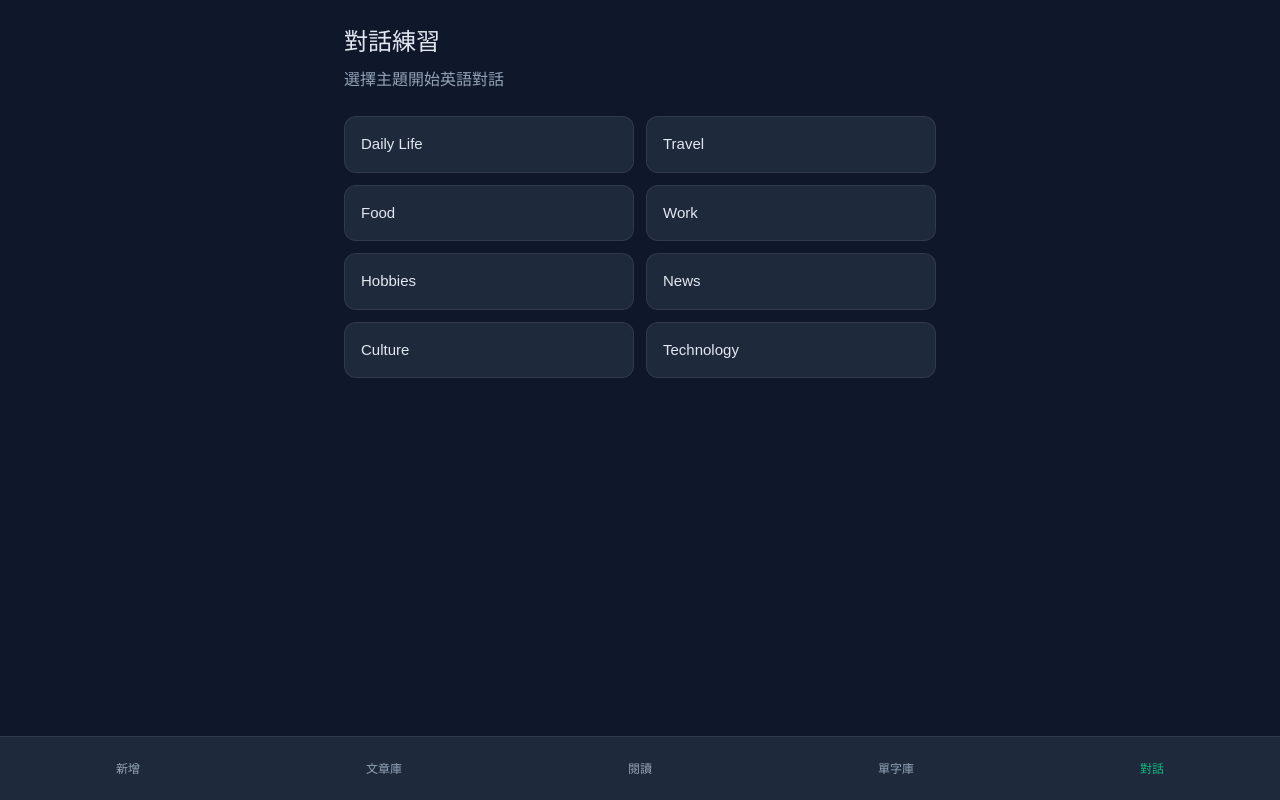
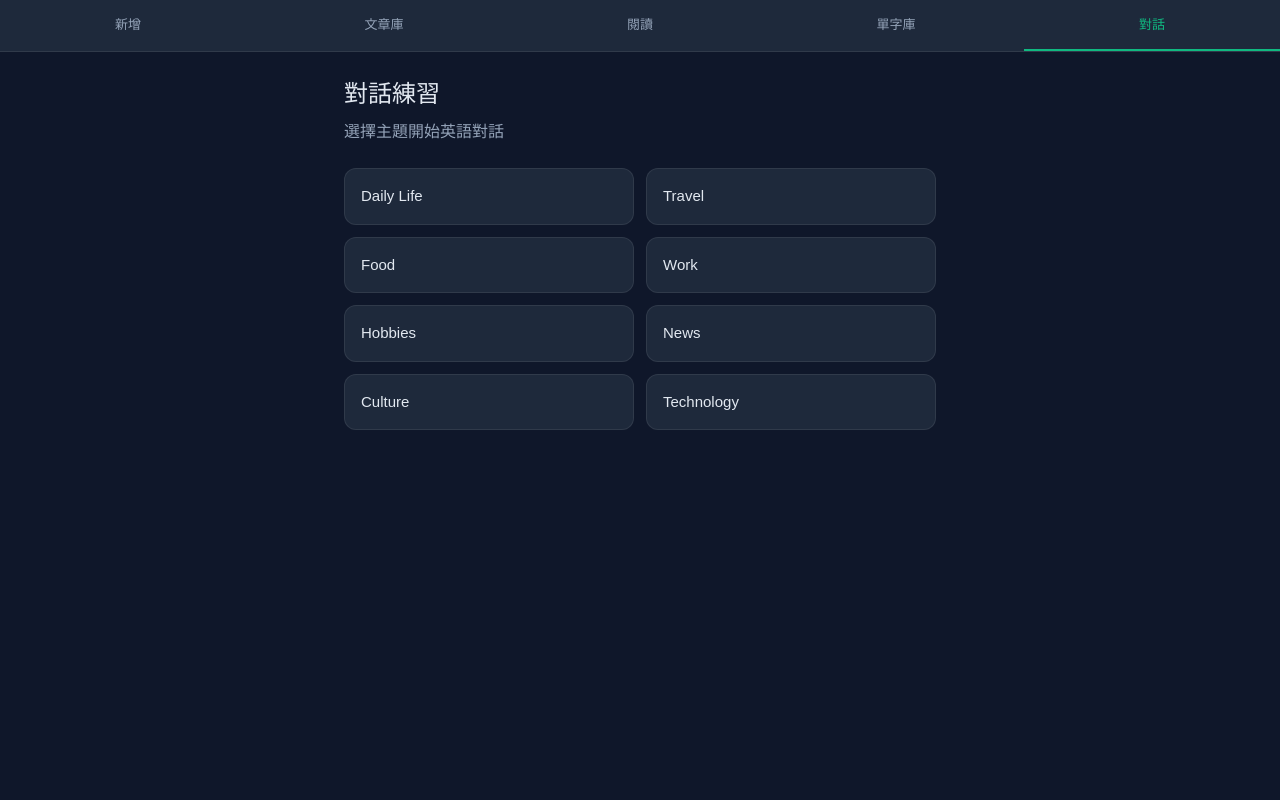
Before and after one commit to l36991035-cell/english-learning, a Next.js app: page /chat in a window 1280 px wide. Built offline with nearby package versions, Linux system fonts and the light colour scheme.

Commit message:
feat: move nav to top bar with active underline indicator

```diff
--- a/src/app/(student)/chat/page.tsx
+++ b/src/app/(student)/chat/page.tsx
@@ -61,7 +61,7 @@ export default function ChatPage() {
   );
 
   return (
-    <div style={{ display:'flex', flexDirection:'column', height:'100vh', paddingBottom:64 }}>
+    <div style={{ display:'flex', flexDirection:'column', height:'calc(100vh - 52px)' }}>
       <div style={{ padding:'14px 20px', background:'var(--bg-secondary)', borderBottom:'1px solid var(--border)', display:'flex', justifyContent:'space-between', alignItems:'center' }}>
         <div>
           <p style={{ margin:0, fontWeight:600 }}>{topic}</p>
@@ -86,7 +86,7 @@ export default function ChatPage() {
         <div ref={bottom} />
       </div>
 
-      <div style={{ padding:'10px 16px', background:'var(--bg-secondary)', borderTop:'1px solid var(--border)', display:'flex', gap:8, position:'fixed', bottom:64, left:0, right:0 }}>
+      <div style={{ padding:'10px 16px', background:'var(--bg-secondary)', borderTop:'1px solid var(--border)', display:'flex', gap:8, position:'fixed', bottom:0, left:0, right:0 }}>
         <input value={input} onChange={e => setInput(e.target.value)} onKeyDown={e => e.key==='Enter' && !e.shiftKey && send()}
           placeholder="Type in English..." disabled={loading}
           style={{ flex:1, padding:'10px 14px', background:'var(--bg-primary)', border:'1px solid var(--border)', borderRadius:'var(--radius)', color:'var(--text-primary)', fontFamily:'inherit', fontSize:15 }} />
--- a/src/app/(student)/layout.tsx
+++ b/src/app/(student)/layout.tsx
@@ -14,23 +14,24 @@ export default function StudentLayout({ children }: { children: React.ReactNode
   const path = usePathname();
   return (
     <div style={{ minHeight: '100vh', background: 'var(--bg-primary)' }}>
-      <main style={{ paddingBottom: 64 }}>{children}</main>
       <nav style={{
-        position: 'fixed', bottom: 0, left: 0, right: 0, height: 64,
-        background: 'var(--bg-secondary)', borderTop: '1px solid var(--border)',
+        position: 'sticky', top: 0, zIndex: 50, height: 52,
+        background: 'var(--bg-secondary)', borderBottom: '1px solid var(--border)',
         display: 'flex',
       }}>
         {TABS.map(t => (
           <Link key={t.href} href={t.href} style={{
             flex: 1, display: 'flex', alignItems: 'center', justifyContent: 'center',
-            fontSize: 12, fontWeight: 500, textDecoration: 'none',
+            fontSize: 13, fontWeight: 500, textDecoration: 'none',
             color: path.startsWith(t.href) ? 'var(--accent)' : 'var(--text-muted)',
+            borderBottom: path.startsWith(t.href) ? '2px solid var(--accent)' : '2px solid transparent',
             transition: 'color 0.15s',
           }}>
             {t.label}
           </Link>
         ))}
       </nav>
+      <main>{children}</main>
     </div>
   );
 }
```
